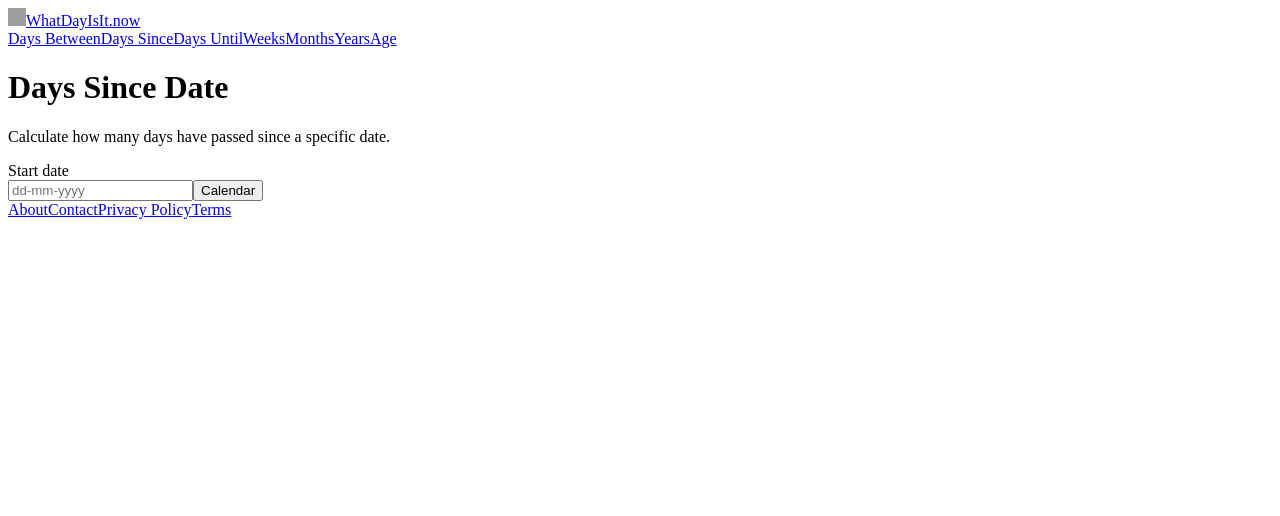
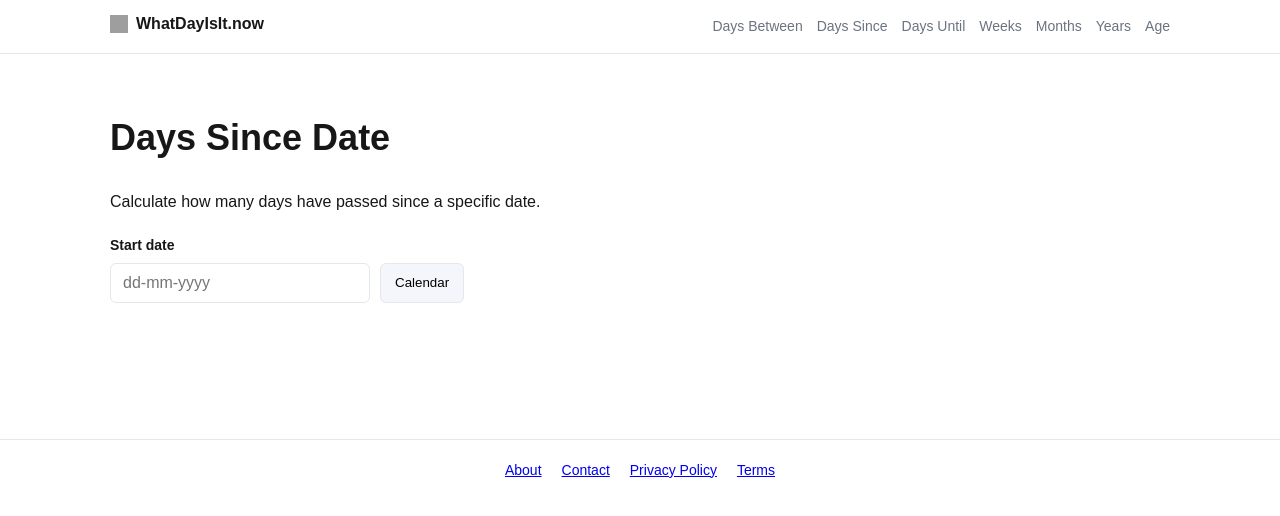
Before and after one commit to bosmeel/whatdayisit-now, a Next.js app: page /days-since in a window 1280 px wide. Shown: the top 516 px of the page. Built offline with nearby package versions, Linux system fonts and the light colour scheme; grey boxes are pictures that could not be loaded.

Commit message:
fix: restore tailwind directives and stabilize globals.css

```diff
--- a/app/globals.css
+++ b/app/globals.css
@@ -1,10 +1,204 @@
+@tailwind base;
+@tailwind components;
+@tailwind utilities;
+
+/* ===============================
+   Base colors
+================================ */
+
+:root {
+  --background: #ffffff;
+  --foreground: #171717;
+  --accent: #6366f1;
+  --card: #f5f6fb;
+  --border: #e5e7eb;
+  --muted: #6b7280;
+}
+
+@media (prefers-color-scheme: dark) {
+  :root {
+    --background: #0b0b0c;
+    --foreground: #f3f4f6;
+    --card: #151517;
+    --border: #2b2b31;
+    --muted: #9ca3af;
+  }
+}
+
+/* ===============================
+   Global layout
+================================ */
+
+* {
+  box-sizing: border-box;
+}
+
+html {
+  overflow-x: hidden;
+}
+
+body {
+  margin: 0;
+  background: var(--background);
+  color: var(--foreground);
+  font-family: Arial, Helvetica, sans-serif;
+  line-height: 1.55;
+}
+
+img {
+  max-width: 100%;
+  height: auto;
+}
+
+.container {
+  max-width: 1100px;
+  margin: 0 auto;
+  padding: 0 20px;
+}
+
+/* ===============================
+   Header
+================================ */
+
+.site-header {
+  border-bottom: 1px solid var(--border);
+  padding: 12px 0;
+  background: var(--background);
+  position: sticky;
+  top: 0;
+  z-index: 50;
+}
+
+.header-inner {
+  display: flex;
+  flex-direction: column;
+  gap: 12px;
+}
+
+.logo-link {
+  display: inline-flex;
+  align-items: center;
+  gap: 8px;
+  text-decoration: none;
+  color: var(--foreground);
+  font-weight: 700;
+  font-size: 16px;
+}
+
+.logo-icon {
+  width: 18px;
+  height: 18px;
+}
+
+/* ===============================
+   Navigation
+================================ */
+
+.main-nav {
+  display: flex;
+  flex-wrap: wrap;
+  gap: 10px 14px;
+  font-size: 14px;
+}
+
+.main-nav a {
+  text-decoration: none;
+  color: var(--muted);
+}
+
+.main-nav a:hover {
+  color: var(--accent);
+}
+
+/* ===============================
+   Main content
+================================ */
+
+.main-content {
+  padding-top: 32px;
+  padding-bottom: 60px;
+}
+
+/* ===============================
+   Footer
+================================ */
+
+.site-footer {
+  border-top: 1px solid var(--border);
+  padding: 20px 0;
+  margin-top: 60px;
+  font-size: 14px;
+  color: var(--muted);
+}
+
+.footer-inner {
+  display: flex;
+  flex-wrap: wrap;
+  gap: 12px 20px;
+  justify-content: center;
+}
+
+/* ===============================
+   Date input
+================================ */
+
+.date-field {
+  margin-bottom: 16px;
+}
+
+.date-label {
+  display: block;
+  font-weight: 600;
+  margin-bottom: 6px;
+  font-size: 14px;
+}
+
+.date-input-row {
+  display: flex;
+  gap: 10px;
+  flex-wrap: wrap;
+}
+
+.date-input {
+  width: 100%;
+  max-width: 260px;
+  padding: 10px 12px;
+  border: 1px solid var(--border);
+  border-radius: 6px;
+  font-size: 16px;
+  background: var(--background);
+  color: var(--foreground);
+}
+
+.date-input:focus {
+  outline: none;
+  border-color: var(--accent);
+}
+
+.date-picker-button {
+  padding: 10px 14px;
+  border-radius: 6px;
+  border: 1px solid var(--border);
+  background: var(--card);
+  cursor: pointer;
+}
+
+/* ===============================
+   Calculator layout
+================================ */
+
+.calculator {
+  max-width: 420px;
+  margin-top: 20px;
+}
+
 /* ===============================
    Result card
 ================================ */
 
 .result-box {
   margin-top: 24px;
-  padding: 22px;
+  padding: 24px 22px;
   border: 1px solid var(--border);
   border-radius: 12px;
   background: var(--card);
@@ -18,7 +212,7 @@
 }
 
 .result-number {
-  font-size: 44px;
+  font-size: 48px;
   font-weight: 800;
   color: var(--foreground);
   line-height: 1.1;
@@ -27,5 +221,79 @@
 .result-label {
   font-size: 14px;
   color: var(--muted);
-  margin-top: 4px;
+  margin-top: 6px;
 }
+
+/* ===============================
+   Buttons
+================================ */
+
+button {
+  padding: 8px 14px;
+  border-radius: 6px;
+  border: 1px solid var(--border);
+  background: var(--card);
+  cursor: pointer;
+}
+
+button:hover {
+  border-color: var(--accent);
+}
+
+/* ===============================
+   Headings
+================================ */
+
+h1 {
+  font-size: 36px;
+  font-weight: 800;
+}
+
+h2 {
+  font-size: 22px;
+  font-weight: 700;
+  margin-top: 32px;
+}
+
+/* ===============================
+   Responsive
+================================ */
+
+@media (min-width: 900px) {
+  .header-inner {
+    flex-direction: row;
+    align-items: center;
+    justify-content: space-between;
+  }
+}
+
+@media (max-width: 640px) {
+
+  .container {
+    padding: 0 16px;
+  }
+
+  .main-nav {
+    gap: 8px 12px;
+    font-size: 13px;
+  }
+
+  .calculator {
+    max-width: 100%;
+  }
+
+  .date-input-row {
+    flex-direction: column;
+  }
+
+  .date-input,
+  .date-picker-button {
+    max-width: 100%;
+    width: 100%;
+  }
+
+  .result-number {
+    font-size: 40px;
+  }
+
+}
```
